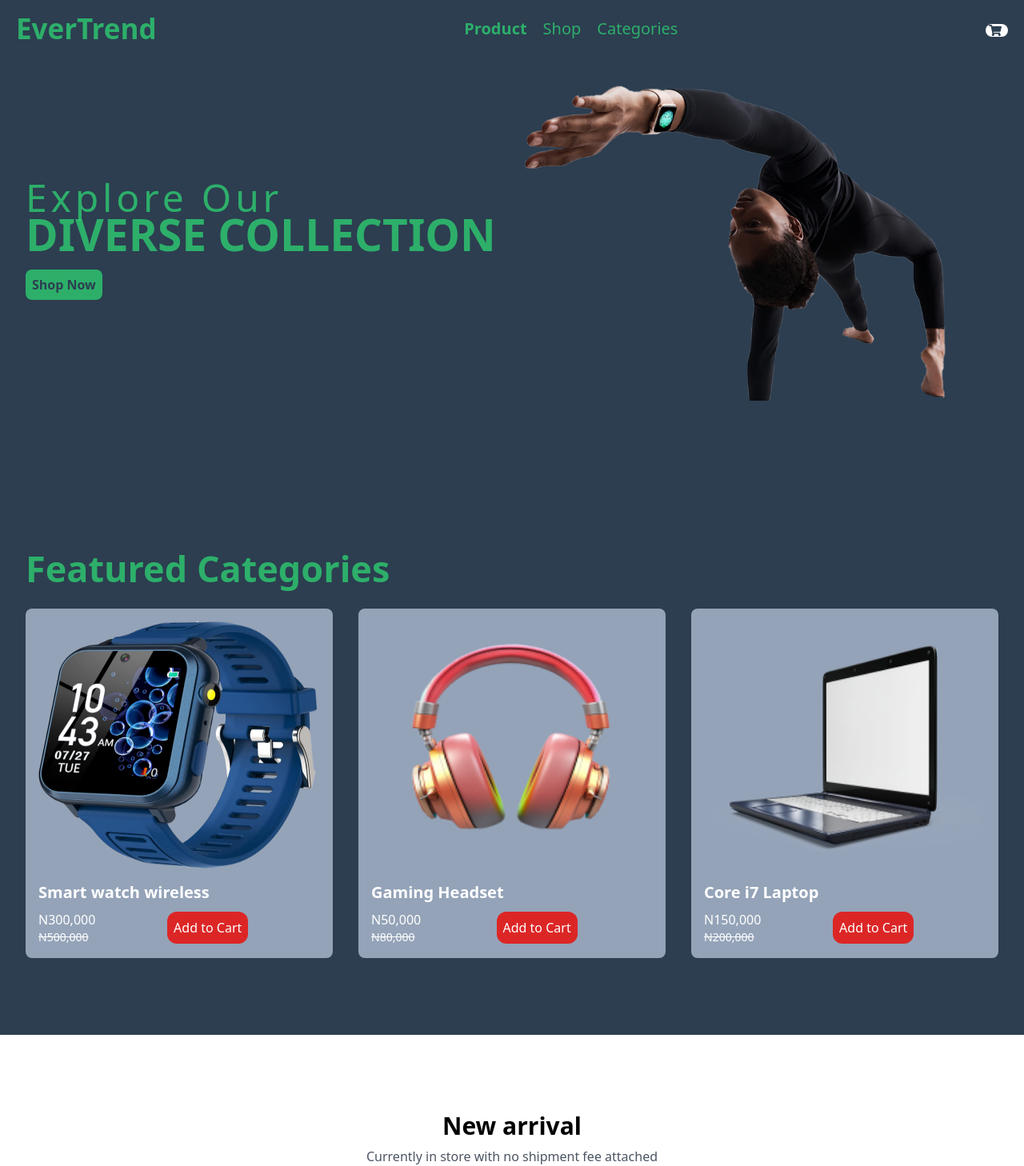
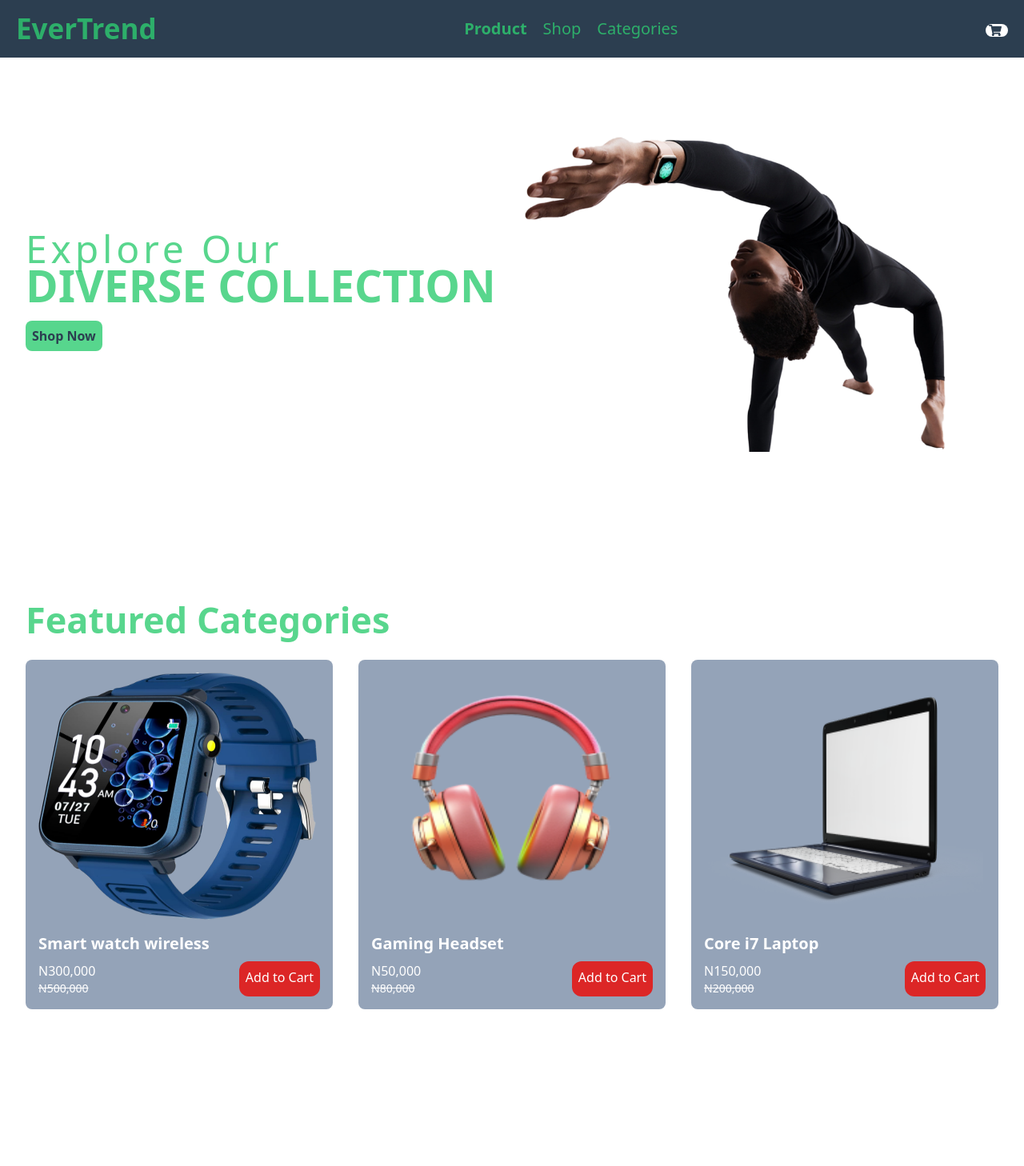
Before and after one commit to Segzyp1000/timbo-shop, a React (Create React App) app: page / in a window 1280 px wide. Shown: the top 1458 px of the page at 80% size. Built offline with nearby package versions, Linux system fonts and the light colour scheme.

Commit message:
changed to white

```diff
--- a/src/components/Featured.jsx
+++ b/src/components/Featured.jsx
@@ -1,5 +1,5 @@
 import React, { useContext } from "react";
-import { FaShoppingCart } from "react-icons/fa";
+
 import { CartContext } from "../CartContext";
 import Smart from "../asset/Smart watch 1.png";
 import Headphone from "../asset/Beautiful gaming headphone -5 1.png";
@@ -12,18 +12,17 @@ const FeaturedItem = ({ id, image, title, price, oldPrice }) => {
     <div className="bg-slate-400 p-4 rounded-lg">
       <img src={image} alt={title} className="w-[349px] h-[309px] mb-4" />
       <p className="text-xl text-white font-semibold mb-2">{title}</p>
-      <div className="flex justify-between items-center">
+      <div className="flex justify-between ">
         <div>
           <p className="text-white">{price}</p>
           <p className="line-through text-white text-sm">{oldPrice}</p>
         </div>
         <button
           onClick={() => cart.addOneToCart(id)}
-          className="bg-red-600 text-white p-2 rounded-xl flex items-center gap-2"
+          className="bg-red-600 text-white p-2 rounded-xl flex gap-2"
         >
           Add to Cart
         </button>
-        <div className="flex items-center gap-2"></div>
       </div>
     </div>
   );
@@ -55,7 +54,7 @@ const Featured = () => {
   ];
 
   return (
-    <div className="bg-navColor py-12 lg:py-24" id="featured">
+    <div className="bg-white py-12 lg:py-24" id="featured">
       <div className="container mx-auto px-4 lg:px-8">
         <h1 className="text-3xl lg:text-[45px] font-semibold text-navText mb-8 text-center lg:text-left">
           Featured Categories
--- a/src/components/Preview.jsx
+++ b/src/components/Preview.jsx
@@ -3,7 +3,7 @@ import pic from "../asset/editted 1.png";
 
 const Preview = () => {
   return (
-    <div className="bg-navColor text-navText py-12 lg:py-24">
+    <div className="bg-white text-navText py-12 lg:py-24 mt-16">
       <div className="container mx-auto px-4 lg:px-8 flex flex-col lg:flex-row items-center">
         <div className="text-center lg:text-left mb-8 lg:mb-0">
           <h1 className="text-3xl lg:text-[48px] font-normal tracking-widest mb-2">
```
